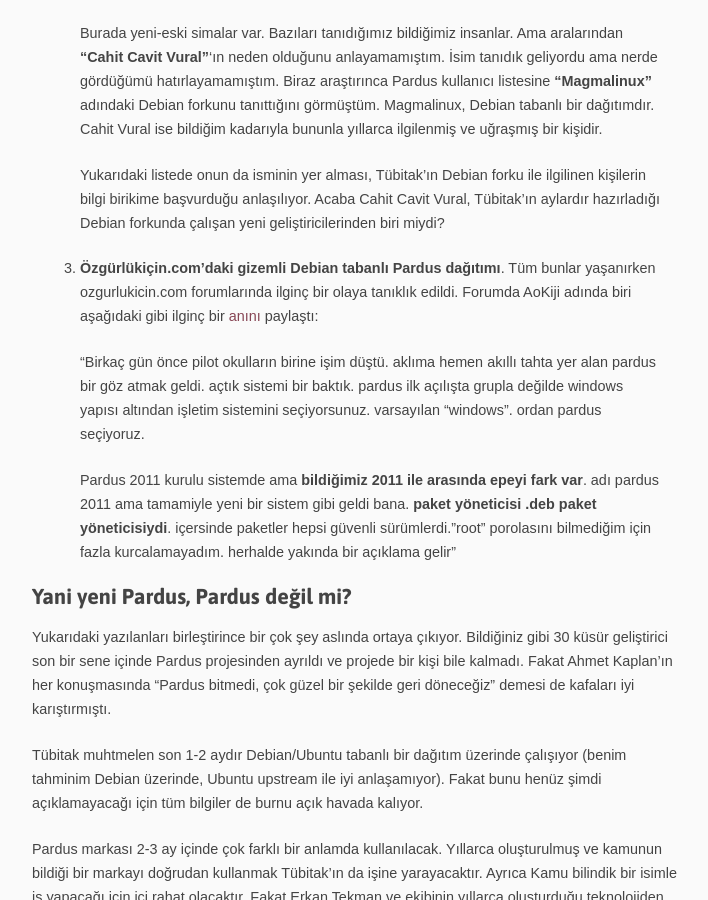
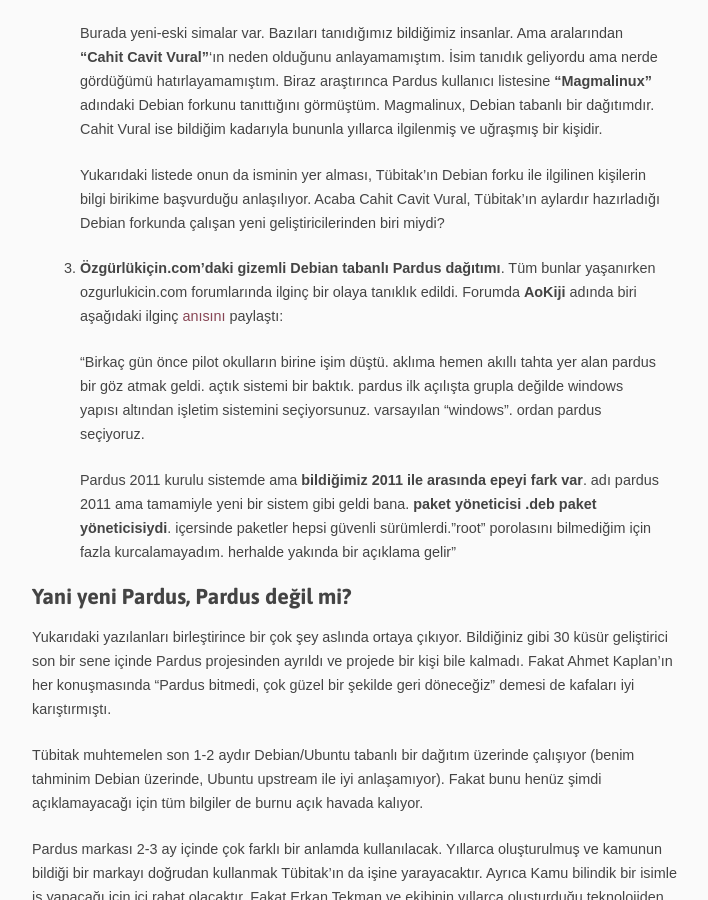
Before and after one commit to fatih/blog.arsln.org-backup, a Jekyll site: the page built from _posts/2012-06-27-debian-tabanli-yeni-pardus.markdown, in a window 1280 px wide and 900 px high, scrolled down 1384 px. Shown: the whole window, without its empty margins (208-916 px from the left). Built offline with Jekyll 4.4.1, drawn with Linux system fonts in a browser that asks for light colours; some web fonts are replaced; Markdown is read by kramdown in place of the engine named in the settings; comment, search, counter and statistics services are not loaded.

Commit message:
Fix typo

```diff
--- a/_posts/2012-06-27-debian-tabanli-yeni-pardus.markdown
+++ b/_posts/2012-06-27-debian-tabanli-yeni-pardus.markdown
@@ -46,7 +46,7 @@
 
     Yukarıdaki listede onun da isminin yer alması, Tübitak'ın Debian forku ile ilgilinen kişilerin bilgi birikime başvurduğu anlaşılıyor. Acaba Cahit Cavit Vural, Tübitak'ın aylardır hazırladığı Debian forkunda çalışan yeni geliştiricilerinden biri miydi?
 
-3. **Özgürlükiçin.com'daki gizemli Debian tabanlı Pardus dağıtımı**. Tüm bunlar yaşanırken ozgurlukicin.com forumlarında ilginç bir olaya tanıklık edildi. Forumda AoKiji adında biri aşağıdaki gibi ilginç bir [anını](http://www.ozgurlukicin.org/forum/haberler/24628/?page=3#post165354)
+3. **Özgürlükiçin.com'daki gizemli Debian tabanlı Pardus dağıtımı**. Tüm bunlar yaşanırken ozgurlukicin.com forumlarında ilginç bir olaya tanıklık edildi. Forumda **AoKiji** adında biri aşağıdaki ilginç [anısını](http://www.ozgurlukicin.org/forum/haberler/24628/?page=3#post165354)
 paylaştı:
 
     "Birkaç gün önce pilot okulların birine işim düştü. aklıma hemen akıllı tahta yer alan pardus bir göz atmak geldi. açtık sistemi bir baktık. pardus ilk  açılışta grupla değilde windows yapısı altından işletim sistemini seçiyorsunuz. varsayılan "windows". ordan pardus  seçiyoruz.
@@ -58,7 +58,7 @@
 
 Yukarıdaki yazılanları birleştirince bir çok şey aslında ortaya çıkıyor. Bildiğiniz gibi 30 küsür geliştirici son bir sene içinde Pardus projesinden ayrıldı ve projede bir kişi bile kalmadı. Fakat Ahmet Kaplan'ın her konuşmasında "Pardus bitmedi, çok güzel bir şekilde geri döneceğiz" demesi de kafaları iyi karıştırmıştı.
 
-Tübitak muhtmelen son 1-2 aydır Debian/Ubuntu tabanlı bir dağıtım üzerinde çalışıyor (benim tahminim Debian üzerinde, Ubuntu upstream ile iyi anlaşamıyor). Fakat bunu henüz şimdi açıklamayacağı için tüm bilgiler de burnu açık havada kalıyor.
+Tübitak muhtemelen son 1-2 aydır Debian/Ubuntu tabanlı bir dağıtım üzerinde çalışıyor (benim tahminim Debian üzerinde, Ubuntu upstream ile iyi anlaşamıyor). Fakat bunu henüz şimdi açıklamayacağı için tüm bilgiler de burnu açık havada kalıyor.
 
 Pardus markası 2-3 ay içinde çok farklı bir anlamda kullanılacak. Yıllarca oluşturulmuş ve kamunun bildiği bir markayı doğrudan kullanmak Tübitak'ın da işine yarayacaktır. Ayrıca Kamu bilindik bir isimle iş yapacağı için içi rahat olacaktır. Fakat Erkan Tekman ve ekibinin yıllarca oluşturduğu teknolojiden hiç bir iz,eser bulunmayacaktır. Yani dışarıdaki yüzlerce Debian forkundan biri olacaktır. Adı Pardus olacak, ama bizim bildiğimiz Pardus'tan çok farklı bir ürün ortaya çıkacaktır.
 
```
